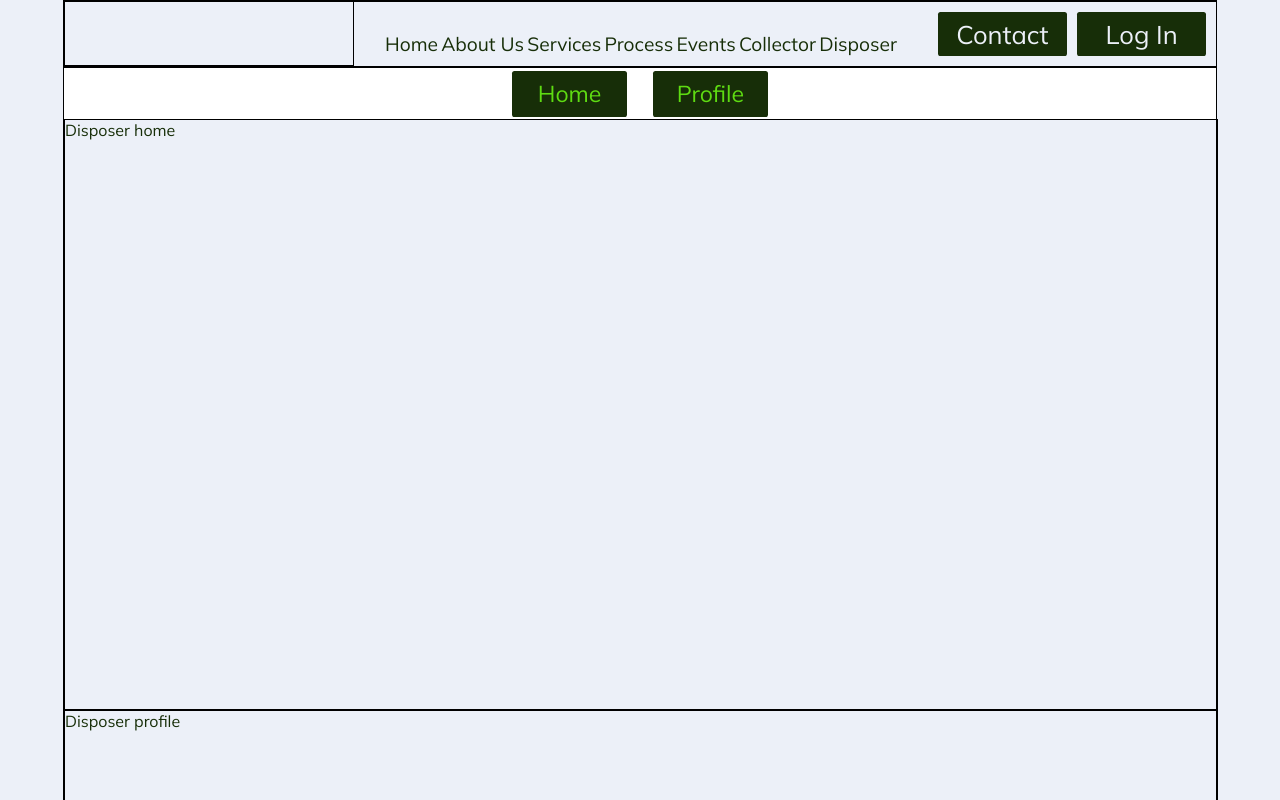
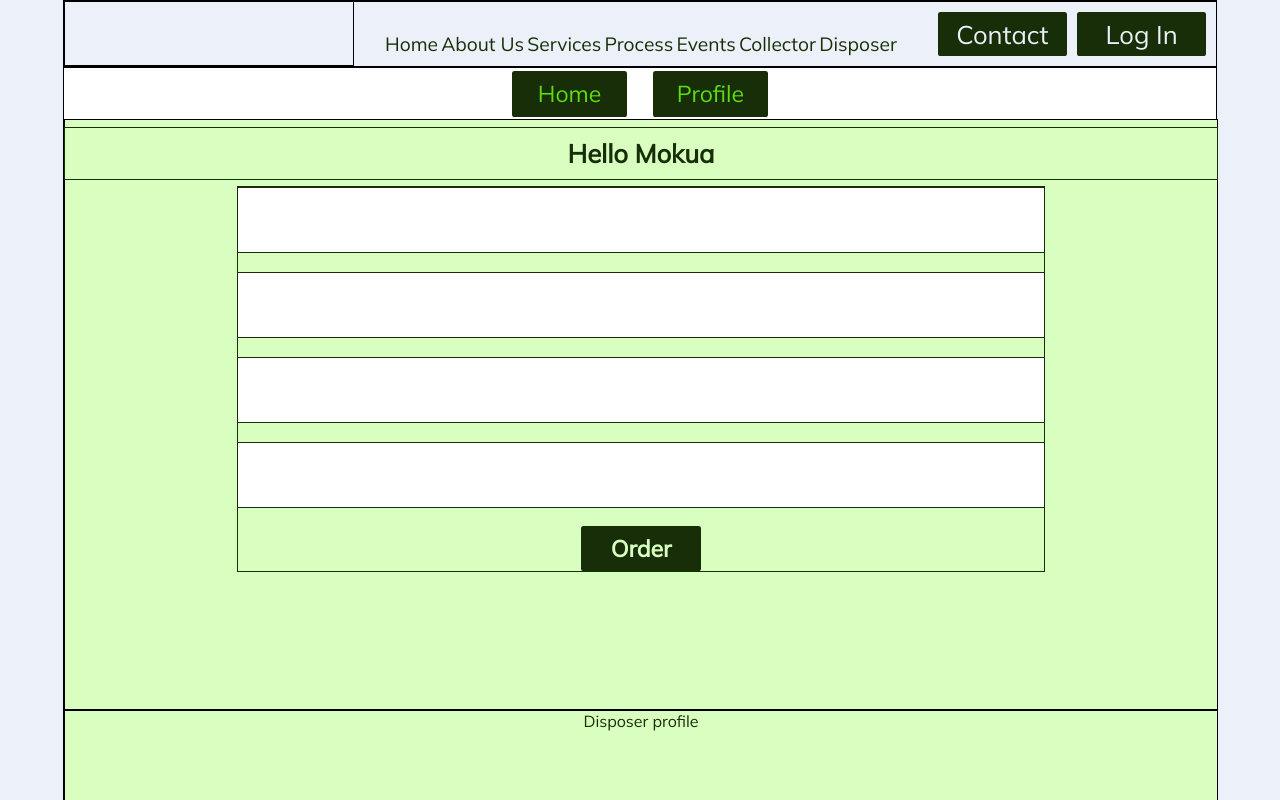
Before and after one commit to MokuaEnock/greenly, a React (Create React App) app: page /disposer in a window 1280 px wide. Shown: the top 800 px of the page. Built offline with nearby package versions, Linux system fonts and the light colour scheme.

Commit message:
create skeleton fo r disposer form

```diff
--- a/src/pages/disposer/DisposerHome.js
+++ b/src/pages/disposer/DisposerHome.js
@@ -1,3 +1,14 @@
 export default function DisposerHome() {
-  return <main id="disposer-home">Disposer home</main>;
+  return (
+    <main id="disposer-home">
+      <div id="disposer-home-title">Hello Mokua</div>
+      <form id="disposer-form">
+        <span></span>
+        <span></span>
+        <span></span>
+        <span></span>
+        <button type="submit">Order</button>
+      </form>
+    </main>
+  );
 }
--- a/src/pages/disposer/disposer.css
+++ b/src/pages/disposer/disposer.css
@@ -34,3 +34,62 @@ bright : #5EDB12 */
     color: #172e08;
     border: .3vw double #172e08;
 }
+
+
+/* disposer home ======================================================== */
+
+#disposer-home {
+    display: flex;
+    flex-direction: column;
+    align-items: center;
+    justify-content: flex-start;
+    width: 100%;
+    background-color: #d8ffc0;
+}
+
+#disposer-home>* {
+    margin-top: .5vw;
+    border: thin solid #172e08;
+}
+
+#disposer-home-title {
+    width: 100%;
+    height: 4vw;
+    display: flex;
+    flex-direction: column;
+    align-items: center;
+    justify-content: center;
+    font-size: 2vw;
+    font-weight: bold;
+}
+
+#disposer-form {
+    width: 70%;
+    height: 30vw;
+    display: flex;
+    flex-direction: column;
+    align-items: center;
+    justify-content: space-between;
+}
+
+#disposer-form>span {
+    border: thin solid #172e08;
+    width: 100%;
+    min-height: 5vw;
+    background-color: white;
+}
+
+#disposer-form button {
+    width: 15%;
+    height: 3.5vw;
+    display: flex;
+    flex-direction: column;
+    align-items: center;
+    justify-content: center;
+    border: thin solid transparent;
+    background-color: #172e08;
+    color: #d8ffc0;
+    font-weight: bold;
+    font-size: 1.8vw;
+    border-radius: .2vw;
+}
```
